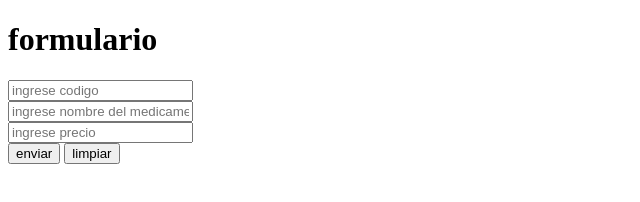
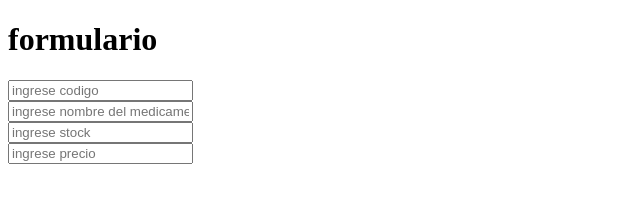
Before and after one commit to jasminevid1519/Farmachile, a plain HTML site: page insercion.html in a window 1280 px wide. Shown: the whole page, without its empty margins (0-640 px from the left). Drawn offline with Linux system fonts and the light colour scheme.

Commit message:
actulizado

```diff
--- a/insercion.html
+++ b/insercion.html
@@ -22,17 +22,15 @@
         <input type="text"name="codigo"
         placeholder="ingrese codigo"><br>
 
-
-
         <input type="text" name="nombre"
         placeholder="ingrese nombre del medicamento"><br>
+        <input type="text" name="stock"
+        placeholder="ingrese stock"><br>
 
-        <input type="text" name="descripcion"
+        <input type="text" name="precio"
         placeholder="ingrese precio"><br>
 
 
-        <input type="submit" value="enviar">
-        <input type="reset" value="limpiar">
 
 
 
```
